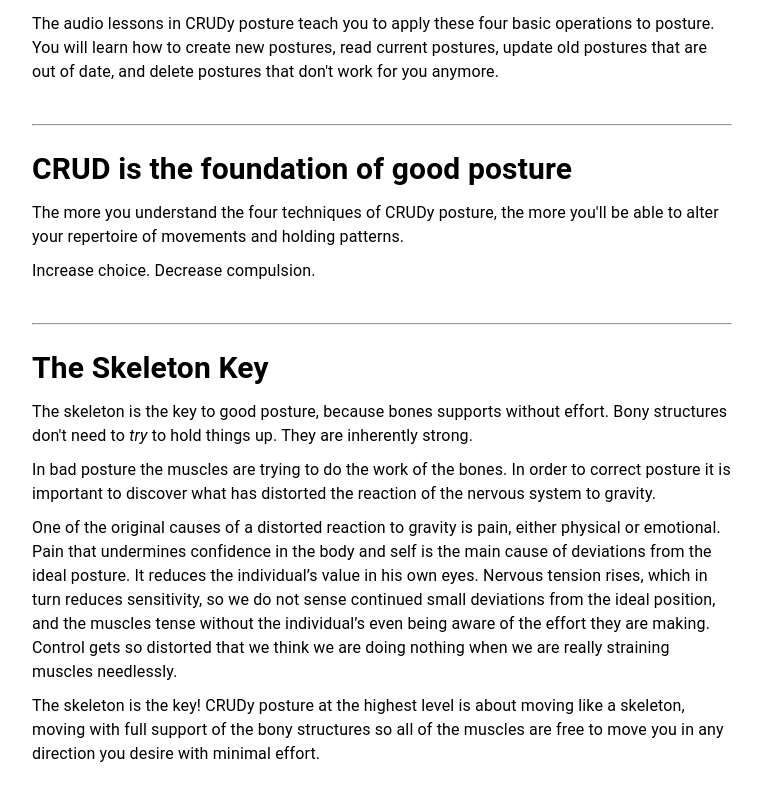
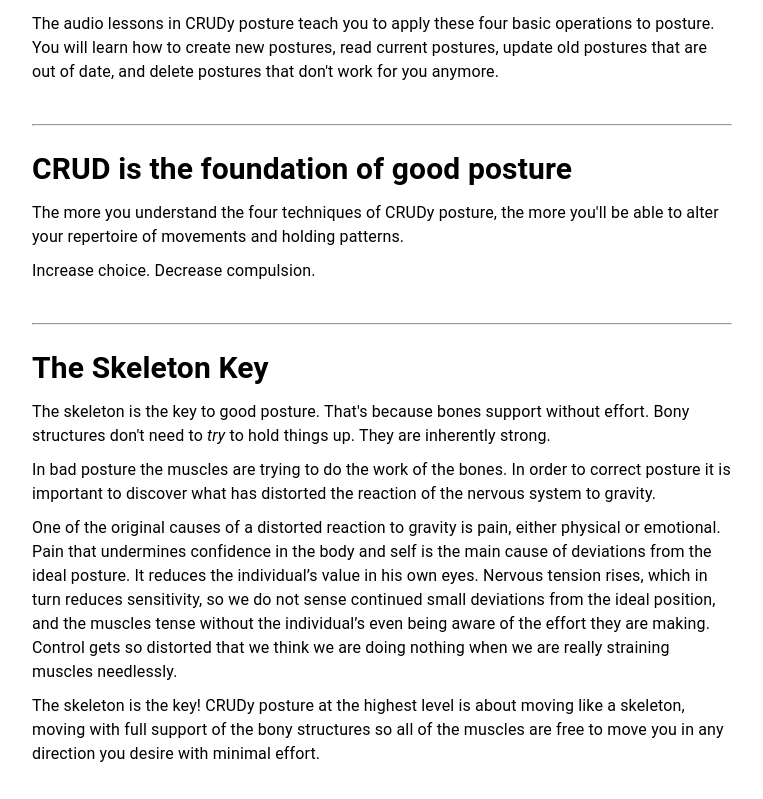
Before and after one commit to elocowan/CRUDy-posture, a React app: page /concepts/what-is-crudy in a window 1280 px wide. Shown: the part 1003-1802 px from the top of the page, without its empty margins (1-764 px from the left). Built offline with nearby package versions, Linux system fonts and the light colour scheme; the HTML template or start-up script is replaced by a standard one.

Commit message:
Fix typo

```diff
--- a/src/components/WhatIsCrudy.jsx
+++ b/src/components/WhatIsCrudy.jsx
@@ -145,7 +145,7 @@ const WhatIsCrudy = () => {
         </a>
       </Typography>
       <Typography className={classes.sectionParagraph}>
-        The skeleton is the key to good posture, because bones supports without effort. Bony structures don't need to <em>try</em> to hold things up. They are inherently strong.
+        The skeleton is the key to good posture. That's because bones support without effort. Bony structures don't need to <em>try</em> to hold things up. They are inherently strong.
       </Typography>
       <Typography className={classes.sectionParagraph}>
         In bad posture the muscles are trying to do the work of the bones. In order to correct posture it is important to discover what has distorted the reaction of the nervous system to gravity.
```
